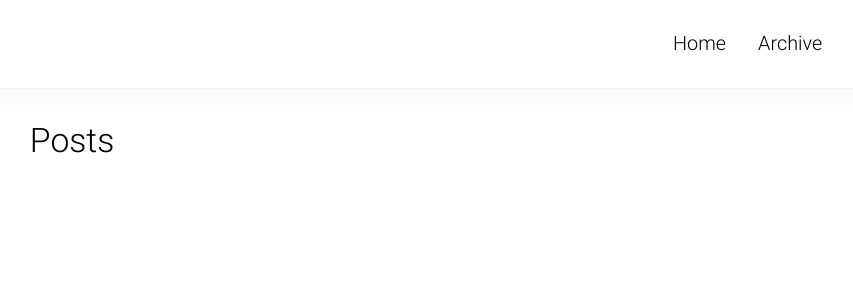
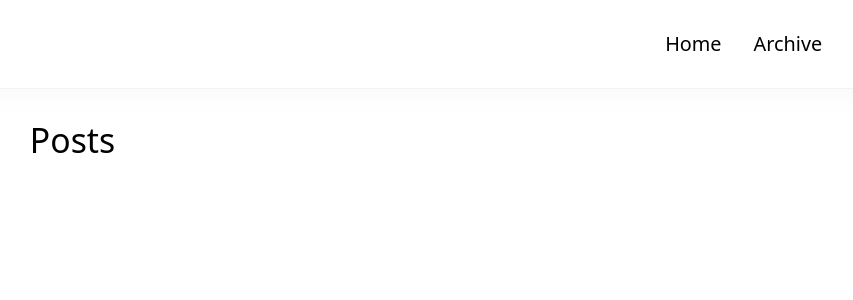
Before and after one commit to christopherstenson/christopherstenson.github.io, a Jekyll site: the page built from archive.md, in a window 1280 px wide. Shown: the top 300 px of the page, without its empty margins (198-1051 px from the left). Built offline with Jekyll 4.4.1, drawn with Linux system fonts in a browser that asks for light colours.

Commit message:
Update basic.sass

```diff
--- a/_sass/basic.sass
+++ b/_sass/basic.sass
@@ -1,7 +1,7 @@
 body
-  font-family: "system", sans-serif
+  font-family: system-ui, -apple-system, "Segoe UI", Roboto, sans-serif
   font-weight: 300
-  font-size: 18px
+  font-size: 20px
   line-height: 1.65
   margin: 0
 
```
